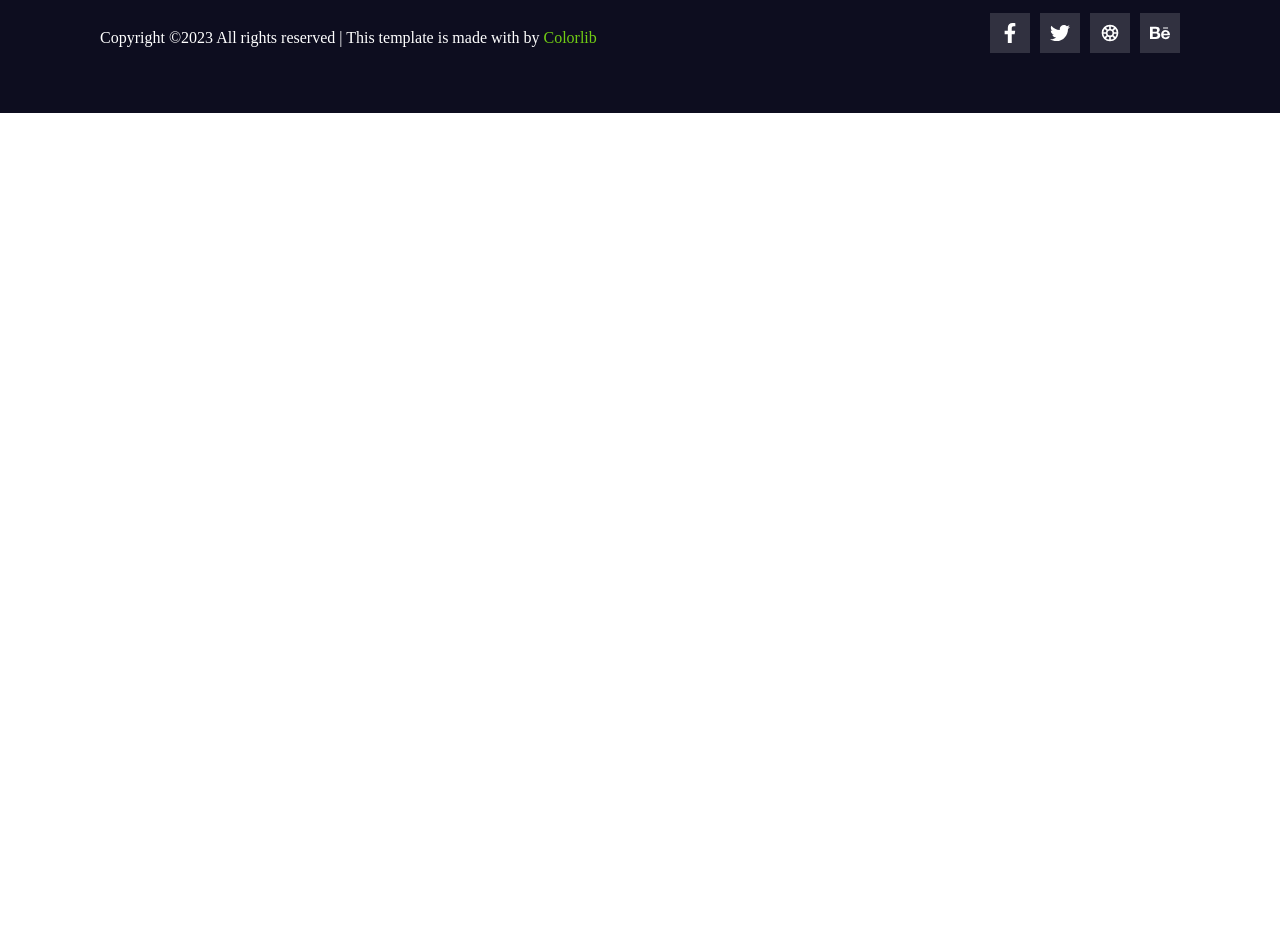
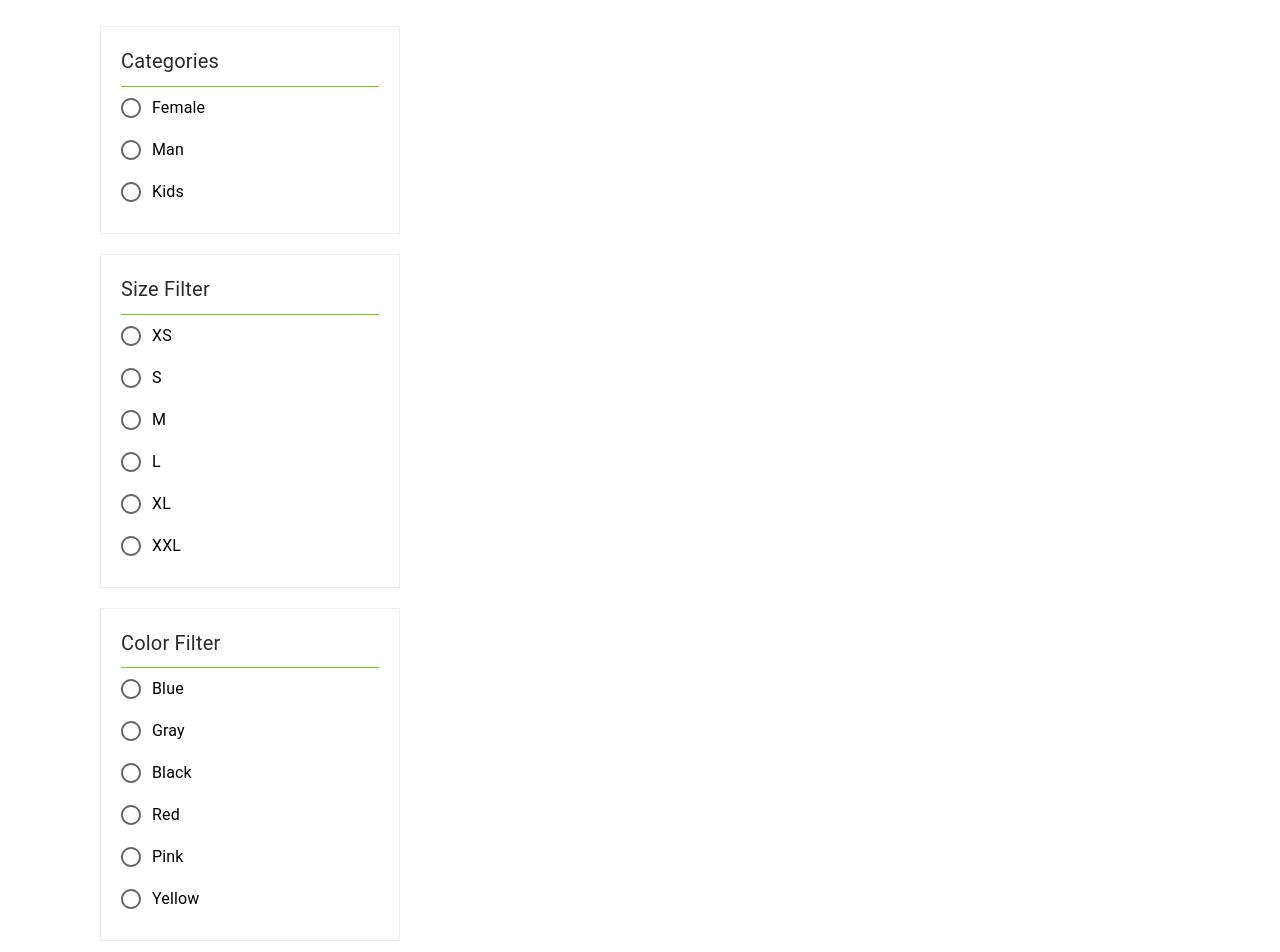
Before and after one commit to mehebbetbabayeva/Final-project-, a React (Create React App) app: page /shop-category in a window 1280 px wide. Shown: the part 400-1352 px from the top of the page. Before the commit the page ends 800 px from the top, so only its background shows below. Built offline with nearby package versions, Linux system fonts and the light colour scheme.

Commit message:
add radio

```diff
--- a/package.json
+++ b/package.json
@@ -5,6 +5,7 @@
   "dependencies": {
     "@emotion/react": "^11.11.0",
     "@emotion/styled": "^11.11.0",
+    "@mui/icons-material": "^5.11.16",
     "@mui/material": "^5.13.0",
     "@testing-library/jest-dom": "^5.16.5",
     "@testing-library/react": "^13.4.0",
--- a/src/App.tsx
+++ b/src/App.tsx
@@ -6,6 +6,7 @@ import Footer from "./components/Footer";
 import { Routes,Route } from "react-router-dom";
 import TrackOrder from "./pages/TrackOrder";
 import ContactUs from "./pages/ContactUs";
+import ShopCategory from "./pages/ShopCategory";
 
 
 
@@ -20,6 +21,7 @@ function App() {
         <Route path="/shopping-card" element={<GiftCard />} />
         <Route path="/track-order" element={<TrackOrder />} />
         <Route path="/contact-us" element={<ContactUs />} />
+        <Route path="/shop-category" element={<ShopCategory />} />
        </Routes>
        <Footer/>
     </div>
--- a/src/components/Header.tsx
+++ b/src/components/Header.tsx
@@ -17,7 +17,7 @@ const Header = () => {
   })}>HOME</NavLink></li>
               <li className="shop"> <NavLink to="/shop">SHOP</NavLink>
               <ul className="shop-menu">
-                <li><Link to="">SHOP CATEGORY</Link></li>
+                <li><Link to="/shop-category">SHOP CATEGORY</Link></li>
                 <li><Link to="">PRODUCT DETAILS</Link></li>
                 <li><Link to="">PRODUCT CHECKOUT</Link></li>
                 <li><Link to="/shopping-card">SHOPPING CART</Link></li>
--- /dev/null
+++ b/src/components/ShopProduct.tsx
@@ -0,0 +1,79 @@
+import Radio from '@mui/material/Radio';
+import RadioGroup from '@mui/material/RadioGroup';
+import FormControlLabel from '@mui/material/FormControlLabel';
+import FormControl from '@mui/material/FormControl';
+import FormLabel from '@mui/material/FormLabel';
+
+const formstyle={
+    border:"1px solid #eeeeee",
+    padding:"20px",
+    width:"300px"
+}
+const categories={
+    fontSize:"20px",
+    borderBottom:"1px solid #71cd14",
+    color:"#2a2a2a",
+    paddingBottom:"10px"
+}
+
+const ShopProduct = () => {
+
+  return (
+    <div className="shop-product">
+        <div className="container">
+            <div className="shop-product-content">
+                <div className="shop-product-radio-grp">
+                <FormControl style={formstyle}>
+      <FormLabel id="demo-radio-buttons-group-label" style={categories}>Categories</FormLabel>
+      <RadioGroup
+        aria-labelledby="demo-radio-buttons-group-label"
+        defaultValue="Browse Categories"
+        name="radio-buttons-group"
+      >
+        <FormControlLabel value="Female" control={<Radio />} label="Female" />
+        <FormControlLabel value="Man" control={<Radio />} label="Man" />
+        <FormControlLabel value="Kids" control={<Radio />} label="Kids" />
+      </RadioGroup>
+                </FormControl>
+                <FormControl style={formstyle}>
+      <FormLabel id="demo-radio-buttons-group-label" style={categories}>Size Filter</FormLabel>
+      <RadioGroup
+        aria-labelledby="demo-radio-buttons-group-label"
+        defaultValue="size filter"
+        name="radio-buttons-group"
+      >
+        <FormControlLabel value="xs" control={<Radio />} label="XS" />
+        <FormControlLabel value="s" control={<Radio />} label="S" />
+        <FormControlLabel value="m" control={<Radio />} label="M" />
+        <FormControlLabel value="l" control={<Radio />} label="L" />
+        <FormControlLabel value="xl" control={<Radio />} label="XL" />
+        <FormControlLabel value="xxl" control={<Radio />} label="XXL" />
+      </RadioGroup>
+                </FormControl>
+                <FormControl style={formstyle}>
+      <FormLabel id="demo-radio-buttons-group-label" style={categories}>Color Filter</FormLabel>
+      <RadioGroup
+        aria-labelledby="demo-radio-buttons-group-label"
+        defaultValue="Color Filter"
+        name="radio-buttons-group"
+      >
+        <FormControlLabel value="blue" control={<Radio />} label="Blue" />
+        <FormControlLabel value="gray" control={<Radio />} label="Gray" />
+        <FormControlLabel value="black" control={<Radio />} label="Black" />
+        <FormControlLabel value="red" control={<Radio />} label="Red" />
+        <FormControlLabel value="pink" control={<Radio />} label="Pink" />
+        <FormControlLabel value="yellow" control={<Radio />} label="Yellow" />
+      </RadioGroup>
+                </FormControl>
+                <FormControl style={formstyle}>
+                <FormLabel id="demo-radio-buttons-group-label" style={categories}>Price Filter</FormLabel>
+
+                </FormControl>
+                </div>
+            </div>
+        </div>
+    </div>
+  )
+}
+
+export default ShopProduct
--- a/src/pages/ContactUs.tsx
+++ b/src/pages/ContactUs.tsx
@@ -2,6 +2,15 @@ import PageTitle from "../components/PageTitle";
 import Button from "../components/Button";
 import {AiOutlineHome} from "react-icons/ai";
 import {BsPhone  , BsEnvelopeAt} from "react-icons/bs";
+import List from '@mui/material/List';
+import ListItem from '@mui/material/ListItem';
+import ListItemText from '@mui/material/ListItemText';
+import ListItemAvatar from '@mui/material/ListItemAvatar';
+import Avatar from '@mui/material/Avatar';
+import HouseIcon from '@mui/icons-material/House';
+import PhoneIcon from '@mui/icons-material/Phone';
+import EmailIcon from '@mui/icons-material/Email';
+import Divider from '@mui/material/Divider';
 const ContactUs = () => {
   return (
     <>
@@ -20,27 +29,40 @@ const ContactUs = () => {
               <Button text="SEND MESSAGE"/>
             </form>
             <div className="contact">
-                <div>
-                 <i> <AiOutlineHome/></i>
-                  <span>
-                    <h5>Buttonwood, California.</h5>
-                    <h6>Rosemead, CA 91770</h6>
-                  </span>
-                </div>
-                <div>
-                 <i> <BsPhone/></i>
-                  <span>
-                    <a href="tel:00(440)9865562">00 (440) 9865 562</a>
-                    <h6>Mon to Fri 9am to 6pm</h6>
-                  </span>
-                </div>
-                <div>
-                 <i><BsEnvelopeAt/></i>
-                  <span>
-                    <a href="emailto:support@colorlib.com">support@colorlib.com</a>
-                    <h6>Send us your query anytime!</h6>
-                  </span>
-                </div>
+                 <List
+      sx={{
+        width: '100%',
+        maxWidth: 360,
+        bgcolor: 'background.paper',
+      }}
+    >
+      <ListItem>
+        <ListItemAvatar>
+          <Avatar>
+            <HouseIcon />
+          </Avatar>
+        </ListItemAvatar>
+        <ListItemText primary="Buttonwood, California." secondary="Rosemead, CA 91770" />
+      </ListItem>
+      <Divider variant="inset" component="li" />
+      <ListItem>
+        <ListItemAvatar>
+          <Avatar>
+            <PhoneIcon />
+          </Avatar>
+        </ListItemAvatar>
+        <ListItemText primary="00 (440) 9865 562" secondary="Mon to Fri 9am to 6pm" />
+      </ListItem>
+      <Divider variant="inset" component="li" />
+      <ListItem>
+        <ListItemAvatar>
+          <Avatar>
+            <EmailIcon />
+          </Avatar>
+        </ListItemAvatar>
+        <ListItemText primary="support@colorlib.com" secondary="Send us your query anytime!" />
+      </ListItem>
+    </List>
             </div>
           </div>
         </div>
--- /dev/null
+++ b/src/pages/ShopCategory.tsx
@@ -0,0 +1,13 @@
+import PageTitle from "../components/PageTitle"
+import ShopProduct from "../components/ShopProduct"
+
+const ShopCategory = () => {
+  return (
+    <>
+        <PageTitle text="Shop Category"/>
+        <ShopProduct/>
+    </>
+  )
+}
+
+export default ShopCategory
--- a/src/style/components/contact.scss
+++ b/src/style/components/contact.scss
@@ -35,38 +35,9 @@
             }
         }
         .contact{
-            margin-left: 30px;
             display: flex;
-            flex-direction: column;
-            justify-content: center;
-            gap: 20px;
+            align-items: center;
             height: 400px;
-            div{
-                display: flex;
-                gap: 10px;
-                align-items: center;
-                i{
-                   font-size: 30px;
-                   color: #797979;
-                }
-                span{
-                    display: flex;
-                    flex-direction: column;
-                    gap: 10px;
-                    h5,h6{
-                        margin: 0;
-                        padding: 0;
-                        font-size: 16px;
-                    }
-                    h5,a{
-                        font-weight: 500;
-                        color: #2a2a2a;
-                    }
-                    h6{
-                        color: #999999;
-                    }
-                }
-            }
         }
     }
 }
--- /dev/null
+++ b/src/style/components/shopproduct.scss
@@ -0,0 +1,13 @@
+.shop-product{
+    width: 100%;
+    margin: 100px 0;
+    .shop-product-content{
+        width: 100%;
+        display: flex;
+        .shop-product-radio-grp{
+            display: flex;
+            flex-direction: column;
+            gap: 20px;
+        }
+    }
+}
--- a/src/style/main.scss
+++ b/src/style/main.scss
@@ -14,3 +14,4 @@
 @import "./components/productprice.scss";
 @import "./components/track.scss";
 @import "./components/contact.scss";
+@import "./components/shopproduct.scss";
```
Also changed, not shown: 1 other file (tests, documents, lock files or other folders).
